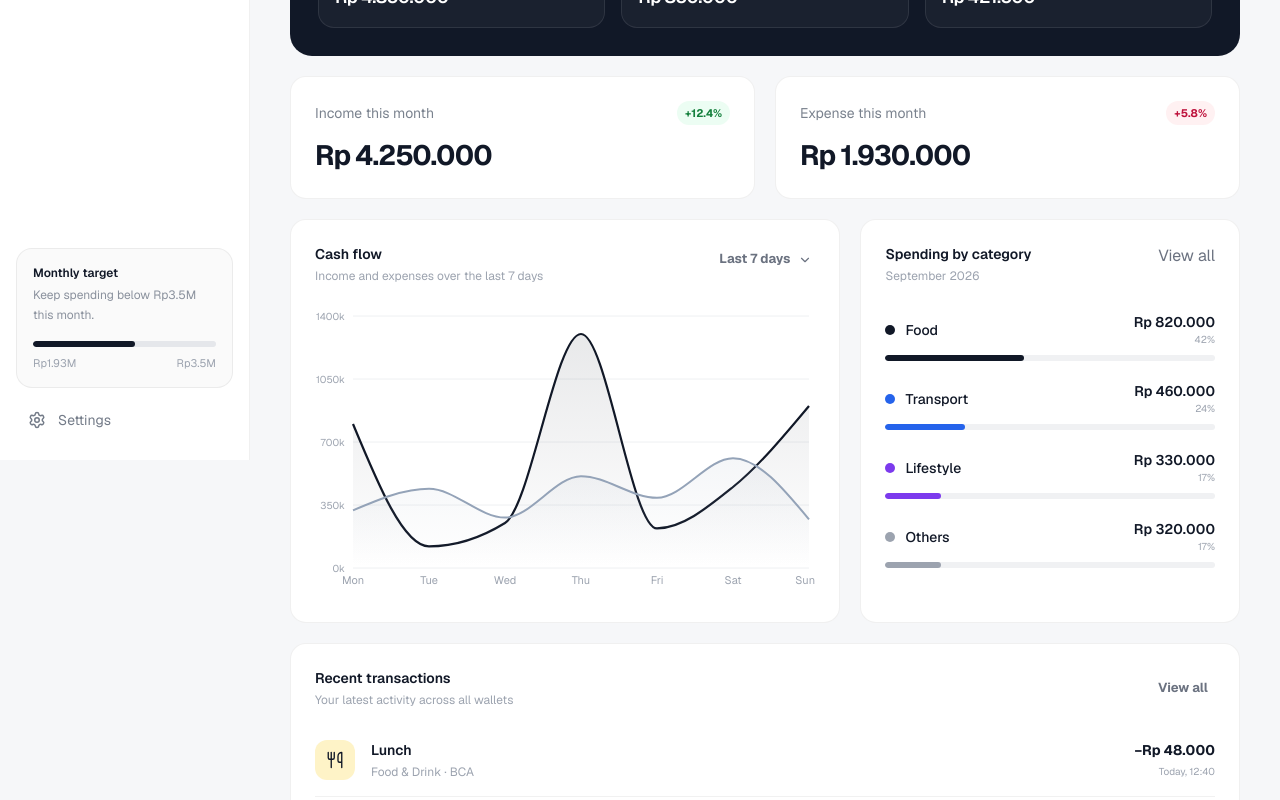
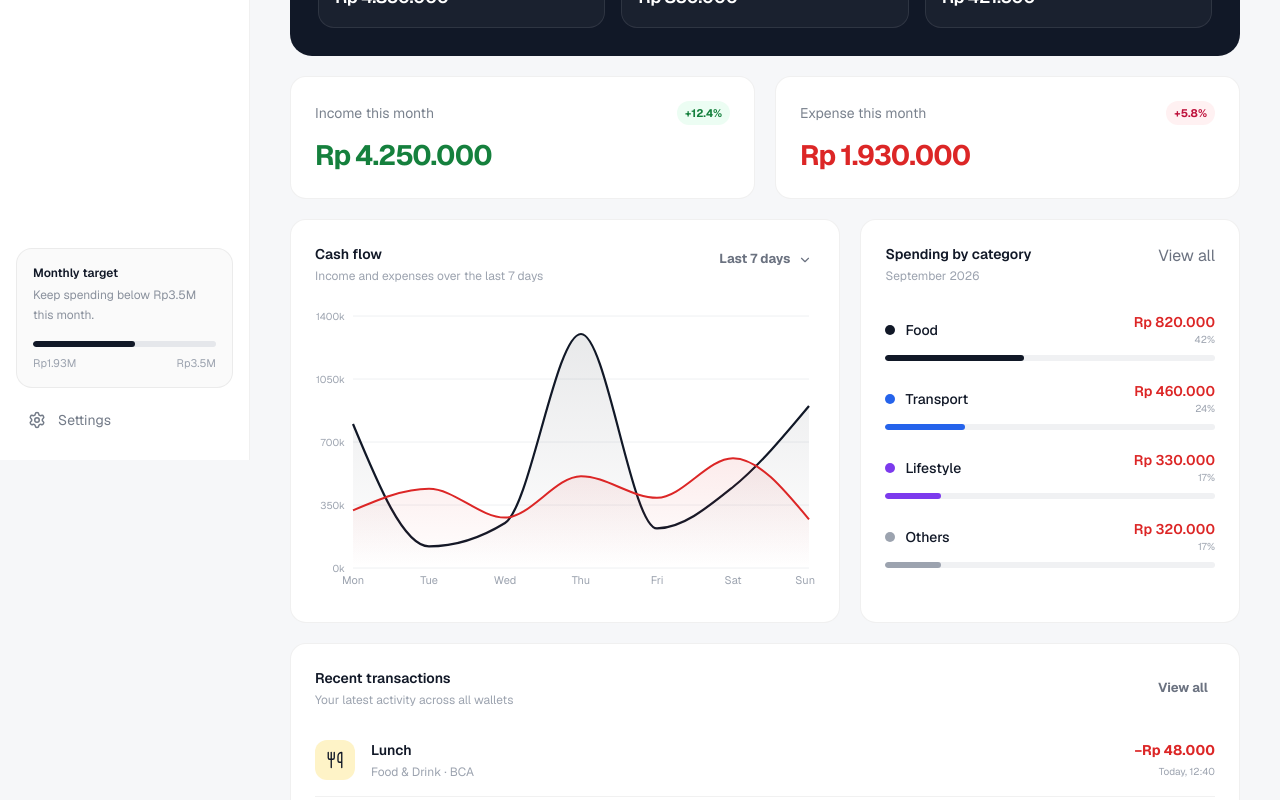
Before and after one commit to arthawansz/kantong, a Next.js app: page /dashboard in a window 1280 px wide. Shown: the part 340-1140 px from the top of the page. Built offline with nearby package versions, Linux system fonts and the light colour scheme; what @mui/material-nextjs would draw is missing.

Commit message:
Style dashboard outflows and expenses in red

```diff
--- a/src/app/(pages)/dashboard/page.js
+++ b/src/app/(pages)/dashboard/page.js
@@ -44,7 +44,11 @@ function StatCard({ label, amount, trend, positive }) {
           }}
         />
       </div>
-      <p className="mt-3 text-2xl font-bold tracking-[-0.04em] text-[#111827] md:text-[28px]">
+      <p
+        className={`mt-3 text-2xl font-bold tracking-[-0.04em] md:text-[28px] ${
+          positive ? "text-[#15803d]" : "text-[#dc2626]"
+        }`}
+      >
         {money(amount)}
       </p>
     </div>
@@ -84,7 +88,7 @@ export default function DashboardPage() {
                 type="button"
                 onClick={() => setDialogOpen(true)}
                 aria-label="Add transaction"
-                className="grid h-10 w-10 shrink-0 place-items-center rounded-xl border-2 border-[#bbbbcc] bg-[#111827] text-white transition hover:bg-[#19243a] sm:hidden"
+                className="grid h-10 w-10 shrink-0 cursor-pointer place-items-center rounded-xl border-2 border-[#bbbbcc] bg-[#111827] text-white transition hover:bg-[#19243a] sm:hidden"
               >
                 <Plus size={18} />
               </button>
@@ -100,6 +104,7 @@ export default function DashboardPage() {
                   border: 2,
                   borderColor: "#fefefe",
                   px: 2,
+                  cursor: "pointer",
                   "&:hover": { bgcolor: "#19243a" },
                 }}
               >
@@ -144,7 +149,7 @@ export default function DashboardPage() {
               <p className="text-sm font-semibold">Cash flow</p>
               <p className="mt-1 text-xs text-[#9ca3af]">Income and expenses over the last 7 days</p>
             </div>
-            <Button size="small" endIcon={<ChevronDown size={14} />} sx={{ color: "#6b7280" }}>
+            <Button size="small" endIcon={<ChevronDown size={14} />} sx={{ color: "#6b7280", cursor: "pointer" }}>
               Last 7 days
             </Button>
           </div>
@@ -158,8 +163,8 @@ export default function DashboardPage() {
                     <stop offset="100%" stopColor="#111827" stopOpacity={0} />
                   </linearGradient>
                   <linearGradient id="expenseFill" x1="0" y1="0" x2="0" y2="1">
-                    <stop offset="0%" stopColor="#94a3b8" stopOpacity={0.16} />
-                    <stop offset="100%" stopColor="#94a3b8" stopOpacity={0} />
+                    <stop offset="0%" stopColor="#dc2626" stopOpacity={0.15} />
+                    <stop offset="100%" stopColor="#dc2626" stopOpacity={0} />
                   </linearGradient>
                 </defs>
                 <CartesianGrid vertical={false} stroke="#eef0f2" />
@@ -179,7 +184,7 @@ export default function DashboardPage() {
                   }}
                 />
                 <Area type="monotone" dataKey="income" stroke="#111827" strokeWidth={2.2} fill="url(#incomeFill)" />
-                <Area type="monotone" dataKey="expense" stroke="#94a3b8" strokeWidth={2} fill="url(#expenseFill)" />
+                <Area type="monotone" dataKey="expense" stroke="#dc2626" strokeWidth={2} fill="url(#expenseFill)" />
               </AreaChart>
             </ResponsiveContainer>
           </div>
@@ -191,7 +196,7 @@ export default function DashboardPage() {
               <p className="text-sm font-semibold">Spending by category</p>
               <p className="mt-1 text-xs text-[#9ca3af]">September 2026</p>
             </div>
-            <button className="text-xs font-semibold text-[#6b7280] hover:text-[#111827]">View all</button>
+            <button className="cursor-pointer text-xs font-semibold text-[#6b7280] hover:text-[#111827]">View all</button>
           </div>
 
           <div className="mt-7 space-y-5">
@@ -203,7 +208,7 @@ export default function DashboardPage() {
                     <span className="text-sm font-medium">{item.label}</span>
                   </div>
                   <div className="text-right">
-                    <p className="text-sm font-semibold">{money(item.value)}</p>
+                    <p className="text-sm font-semibold text-[#dc2626]">{money(item.value)}</p>
                     <p className="text-[10px] text-[#9ca3af]">{item.percent}%</p>
                   </div>
                 </div>
@@ -225,7 +230,7 @@ export default function DashboardPage() {
             <p className="text-sm font-semibold">Recent transactions</p>
             <p className="mt-1 text-xs text-[#9ca3af]">Your latest activity across all wallets</p>
           </div>
-          <Button size="small" sx={{ color: "#6b7280" }}>View all</Button>
+          <Button size="small" sx={{ color: "#6b7280", cursor: "pointer" }}>View all</Button>
         </div>
 
         <div className="mt-4 divide-y divide-black/[0.055]">
@@ -247,7 +252,7 @@ export default function DashboardPage() {
                       </p>
                     </div>
                     <div className="shrink-0 text-right">
-                      <p className={`text-sm font-bold ${transaction.amount > 0 ? "text-[#15803d]" : "text-[#111827]"}`}>
+                      <p className={`text-sm font-bold ${transaction.amount > 0 ? "text-[#15803d]" : "text-[#dc2626]"}`}>
                         {transaction.amount > 0 ? "+" : "−"}{money(Math.abs(transaction.amount))}
                       </p>
                       <p className="mt-1 text-[10px] text-[#9ca3af]">{transaction.date}</p>
```
